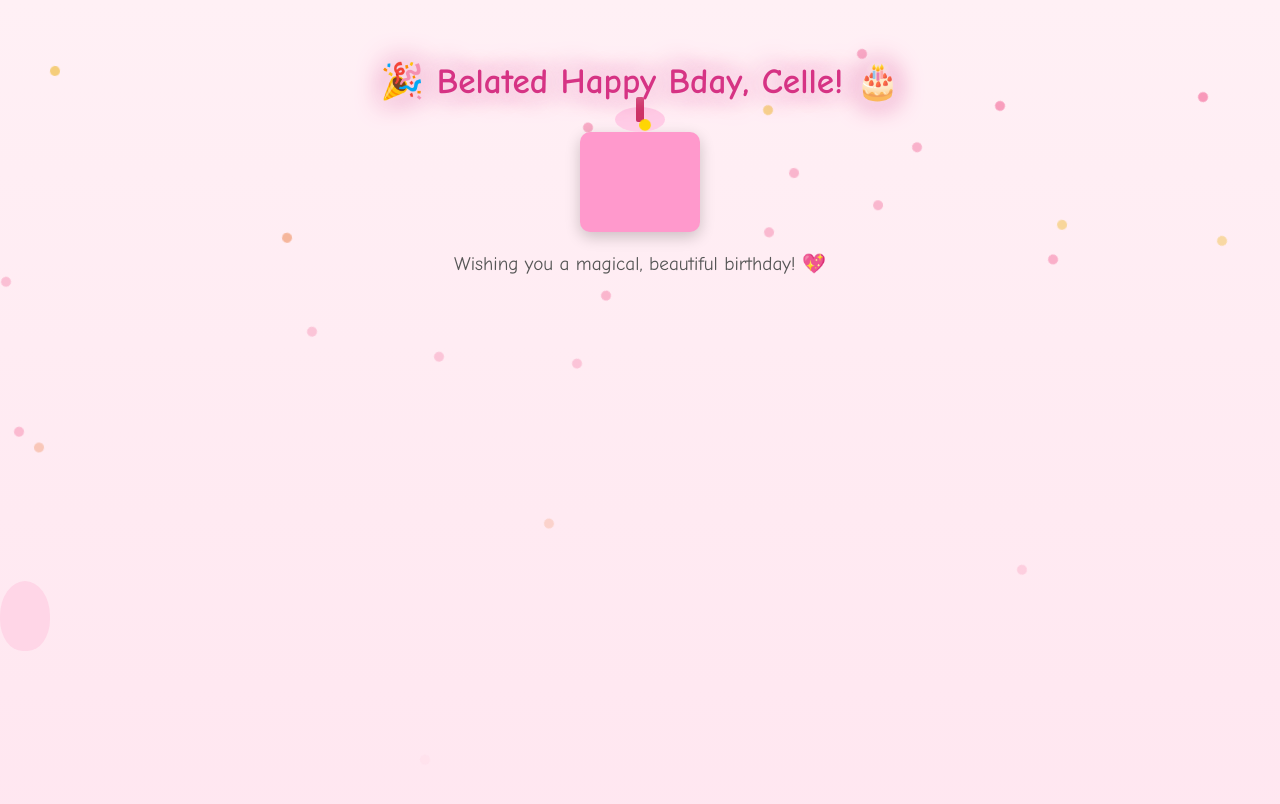
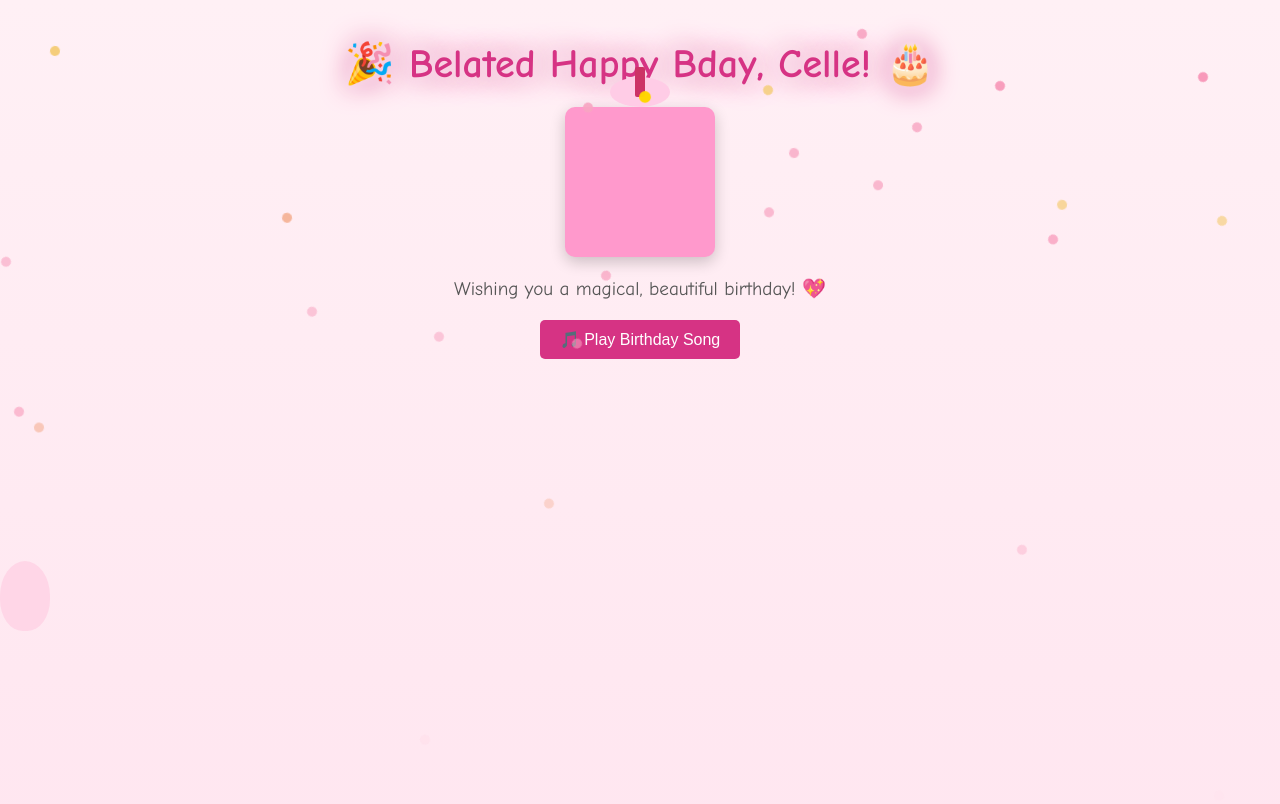
Before and after one commit to Xeiacode/joke, a plain HTML site: page index.html in a window 1280 px wide. Shown: the top 804 px of the page. Drawn offline with Linux system fonts and the light colour scheme.

Commit message:
Update index.html

```diff
--- a/index.html
+++ b/index.html
@@ -3,7 +3,7 @@
 <head>
   <meta charset="UTF-8" />
   <meta name="viewport" content="width=device-width, initial-scale=1.0"/>
-  <title>Belated Happy Bday, Celle!</title>
+  <title>Belated Happy Birthday!</title>
   <style>
     * { margin: 0; padding: 0; box-sizing: border-box; }
     body {
@@ -15,53 +15,50 @@
       position: relative;
     }
     h1 {
-      margin-top: 60px; /* pushed down for spacing */
-      font-size: 2.2em;
+      margin-top: 40px;
+      font-size: 2.5em;
       color: #d63384;
       text-shadow: 2px 2px #fff;
       animation: glow 1.5s ease-in-out infinite alternate;
-      z-index: 2;
-      position: relative;
     }
     @keyframes glow {
       from { text-shadow: 0 0 10px #fff, 0 0 20px #d63384; }
       to { text-shadow: 0 0 20px #fff, 0 0 30px #d63384; }
     }
     .cake {
-      width: 120px;
-      height: 100px;
+      width: 150px;
+      height: 150px;
       background: #ff99cc;
       border-radius: 10px;
-      margin: 40px auto 10px; /* pushed down */
+      margin: 30px auto 10px;
       position: relative;
       box-shadow: 0 5px 15px rgba(0,0,0,0.2);
       animation: bounce 2s infinite;
-      z-index: 1;
     }
     .cake::before {
       content: '';
       position: absolute;
-      top: -25px;
+      top: -30px;
       left: 50%;
       transform: translateX(-50%);
-      width: 50px;
-      height: 25px;
+      width: 60px;
+      height: 30px;
       background: #ffcce6;
       border-radius: 50%;
     }
     .candle {
       position: absolute;
-      top: -35px;
+      top: -40px;
       left: 50%;
       transform: translateX(-50%);
-      width: 8px;
-      height: 25px;
+      width: 10px;
+      height: 30px;
       background: #cc3366;
       border-radius: 2px;
     }
     .flame {
       position: absolute;
-      top: -12px;
+      top: -15px;
       left: 50%;
       transform: translateX(-50%);
       width: 10px;
@@ -116,6 +113,22 @@
         opacity: 0;
       }
     }
+    #musicBtn {
+      margin-top: 20px;
+      padding: 10px 20px;
+      font-size: 1em;
+      background: #d63384;
+      color: white;
+      border: none;
+      border-radius: 5px;
+      cursor: pointer;
+    }
+    #musicBtn:hover {
+      background: #ad2667;
+    }
+    iframe {
+      display: none;
+    }
   </style>
 </head>
 <body>
@@ -125,6 +138,8 @@
     <div class="flame"></div>
   </div>
   <p class="message">Wishing you a magical, beautiful birthday! 💖</p>
+  <button id="musicBtn">🎵 Play Birthday Song</button>
+  <iframe id="ytPlayer" src="" allow="autoplay"></iframe>
   <div class="balloon"></div>
   <div class="balloon"></div>
   <div class="balloon"></div>
@@ -140,6 +155,13 @@
       confetti.style.animationDuration = (Math.random() * 3 + 2) + "s";
       document.body.appendChild(confetti);
     }
+
+    // Music from YouTube
+    const musicBtn = document.getElementById("musicBtn");
+    musicBtn.onclick = () => {
+      const ytPlayer = document.getElementById("ytPlayer");
+      ytPlayer.src = "https://www.youtube.com/embed/u8SD8RDAKTI?autoplay=1";
+    };
   </script>
 </body>
 </html>
```
